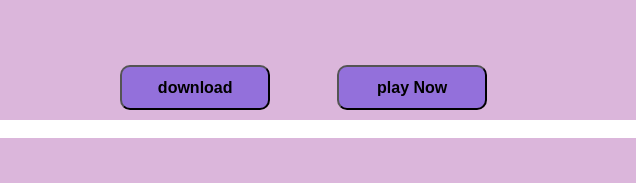
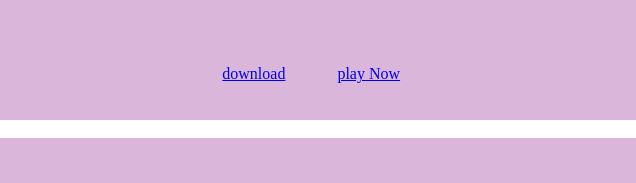
Before and after one commit to Alaa66017/wordle-game-in-js, a plain HTML site: page index.html in a window 1280 px wide. Shown: the part 284-467 px from the top of the page, 0-636 px from the left. Drawn offline with Linux system fonts and the light colour scheme.

Commit message:
Replace hero section button with links

```diff
--- a/index.html
+++ b/index.html
@@ -24,8 +24,8 @@
                               and embark on an unforgettable journey of guessing and discovery!
                                         </p>
                                   <div class="btn">
-                                          <button>download</button>
-                                          <button>play Now</button>
+                                          <a href="#">download</a>
+                                          <a href="#">play Now</a>
                                         </div>
                                 </div>
                         </div>
```
